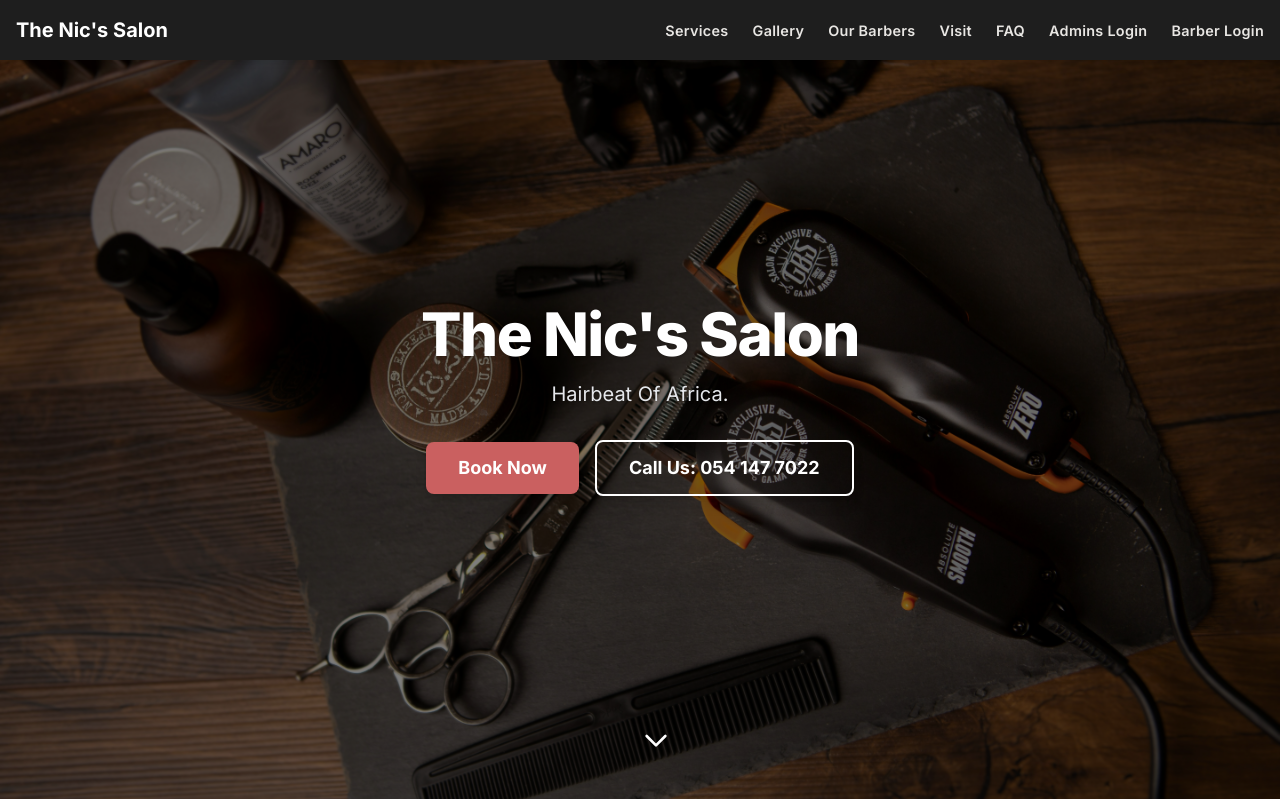
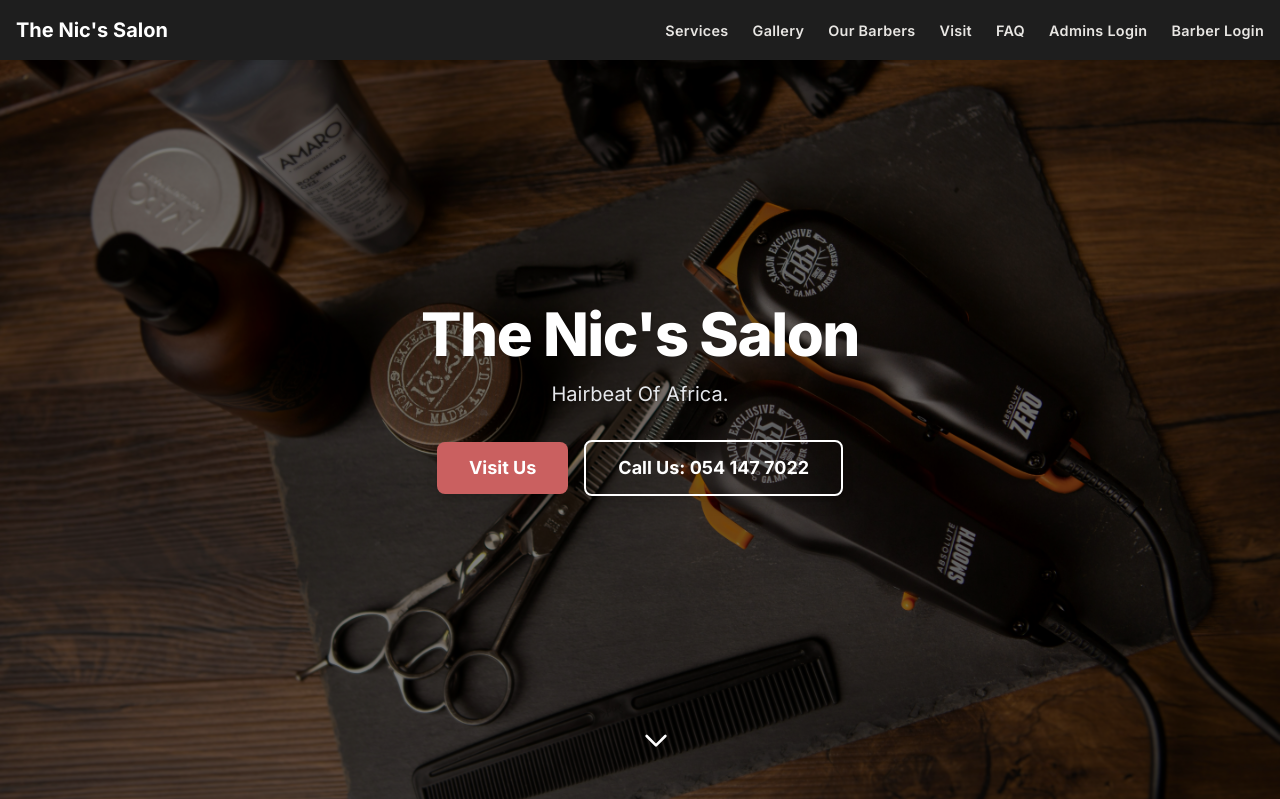
Before and after one commit to AliensOfMars1/sales_recordapp, a Flask app: page / in a window 1280 px wide. Shown: the top 799 px of the page. Run offline with Flask 3, Linux system fonts and the light colour scheme; some libraries are stand-ins or nearby versions.

Commit message:
book now changed to visit us

```diff
--- a/app/templates/index.html
+++ b/app/templates/index.html
@@ -696,7 +696,7 @@
                 <h1 class="text-4xl md:text-6xl font-extrabold tracking-tight text-shadow">The Nic's Salon</h1>
                 <p class="mt-4 text-lg md:text-xl text-gray-200 max-w-2xl mx-auto text-shadow"> Hairbeat Of Africa.</p>
                 <div class="mt-8 flex flex-col sm:flex-row items-center justify-center gap-4">
-                    <a href="#location" class="bg-[#ca6060] text-white font-bold py-3 px-8 rounded-lg text-lg hover:bg-[#b04f4f] transition-colors shadow-lg w-full sm:w-auto text-center">Book Now</a>
+                    <a href="#location" class="bg-[#ca6060] text-white font-bold py-3 px-8 rounded-lg text-lg hover:bg-[#b04f4f] transition-colors shadow-lg w-full sm:w-auto text-center">Visit Us</a>
                     <a href="tel:0541477022" class="bg-transparent border-2 border-white text-white font-bold py-3 px-8 rounded-lg text-lg hover:bg-white hover:text-[#1e1e1e] transition-colors shadow-lg w-full sm:w-auto text-center">Call Us: 054 147 7022</a>
                 </div>
             </div>
```
